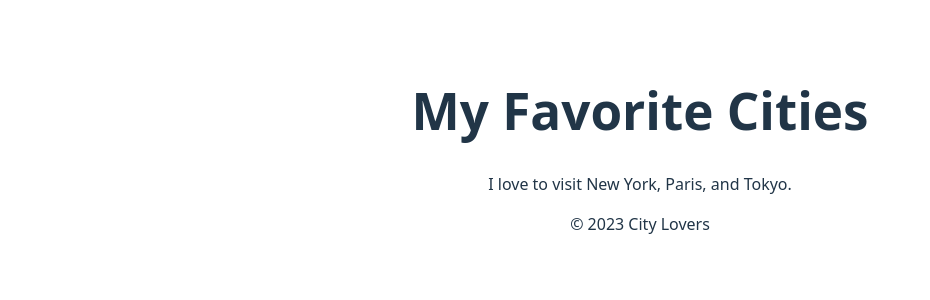
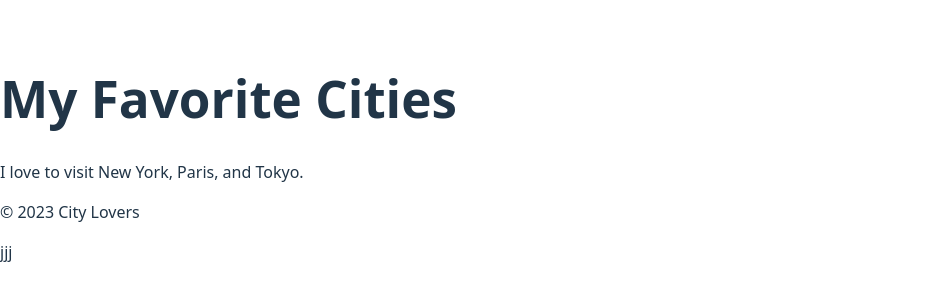
Before and after one commit to cKm-IceCold/alx-fe-reactjs, a React (Vite) app in the folder alx-react-app/: page / in a window 1280 px wide. Shown: the part 250-550 px from the top of the page, without its empty margins (0-930 px from the left). Built offline with nearby package versions, Linux system fonts and the light colour scheme.

Commit message:
My first React App with new contents on it 2

```diff
--- a/alx-react-app/src/App.jsx
+++ b/alx-react-app/src/App.jsx
@@ -1,7 +1,4 @@
 import { useState } from 'react'
-import reactLogo from './assets/react.svg'
-import viteLogo from '/vite.svg'
-import './App.css'
 import Header from './components/Header';
 import MainContent from './components/MainContent';
 import Footer from './components/Footer';
@@ -12,7 +9,7 @@ function App() {
 
   return (
     <>
-    <Header/><MainContent /><Footer />
+    <Header/> <MainContent /> <Footer />jjj
     </>
   )
 }
```
